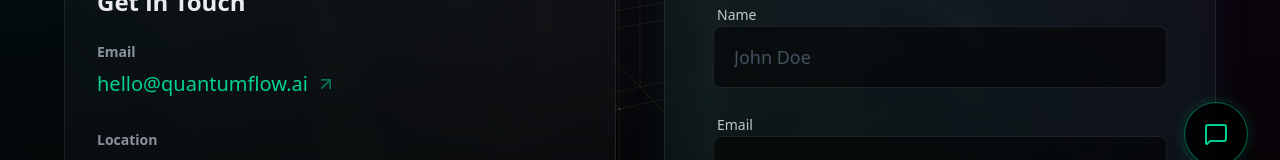
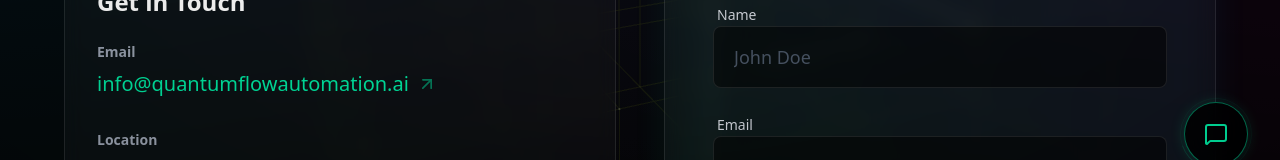
Before and after one commit to UKSOURCEDLTD/QuantumFlowAutomation, a Next.js app: page /contact in a window 1280 px wide. Shown: the part 602-762 px from the top of the page. Built offline with nearby package versions, Linux system fonts and the light colour scheme.

Commit message:
content: updated all email addresses to info@quantumflowautomation.ai

```diff
--- a/src/app/contact/page.tsx
+++ b/src/app/contact/page.tsx
@@ -44,8 +44,8 @@
                             <div className="space-y-8">
                                 <div className="group">
                                     <h4 className="text-sm font-semibold text-gray-400 mb-2">Email</h4>
-                                    <a href="mailto:hello@quantumflow.ai" className="text-xl font-medium text-primary hover:text-white transition-colors flex items-center gap-2 group-hover:gap-4 duration-300">
-                                        hello@quantumflow.ai
+                                    <a href="mailto:info@quantumflowautomation.ai" className="text-xl font-medium text-primary hover:text-white transition-colors flex items-center gap-2 group-hover:gap-4 duration-300">
+                                        info@quantumflowautomation.ai
                                         <ArrowUpRight className="w-5 h-5 opacity-50 group-hover:opacity-100" />
                                     </a>
                                 </div>
--- a/src/app/network/page.tsx
+++ b/src/app/network/page.tsx
@@ -45,7 +45,7 @@
                                 </div>
                                 <div>
                                     <div className="text-xs text-gray-500 uppercase tracking-widest">Contact Info</div>
-                                    <div className="font-mono text-lg">enquiries@qfa.ai</div>
+                                    <div className="font-mono text-lg">info@quantumflowautomation.ai</div>
                                 </div>
                             </div>
 
--- a/src/app/privacy/page.tsx
+++ b/src/app/privacy/page.tsx
@@ -48,7 +48,7 @@
 
                         <h3>5. Your Rights</h3>
                         <p>
-                            You have the right to access, correct, or delete your personal data. Contact us at <a href="mailto:legal@quantumflow.ai" className="text-primary hover:underline">legal@quantumflow.ai</a> to exercise these rights.
+                            You have the right to access, correct, or delete your personal data. Contact us at <a href="mailto:info@quantumflowautomation.ai" className="text-primary hover:underline">info@quantumflowautomation.ai</a> to exercise these rights.
                         </p>
 
                         <h3>6. Updates</h3>
--- a/src/app/terms/page.tsx
+++ b/src/app/terms/page.tsx
@@ -44,7 +44,7 @@
 
                         <h3>6. Contact</h3>
                         <p>
-                            Questions about these Terms should be sent to <a href="mailto:legal@quantumflow.ai" className="text-primary hover:underline">legal@quantumflow.ai</a>.
+                            Questions about these Terms should be sent to <a href="mailto:info@quantumflowautomation.ai" className="text-primary hover:underline">info@quantumflowautomation.ai</a>.
                         </p>
                     </div>
                 </div>
```
